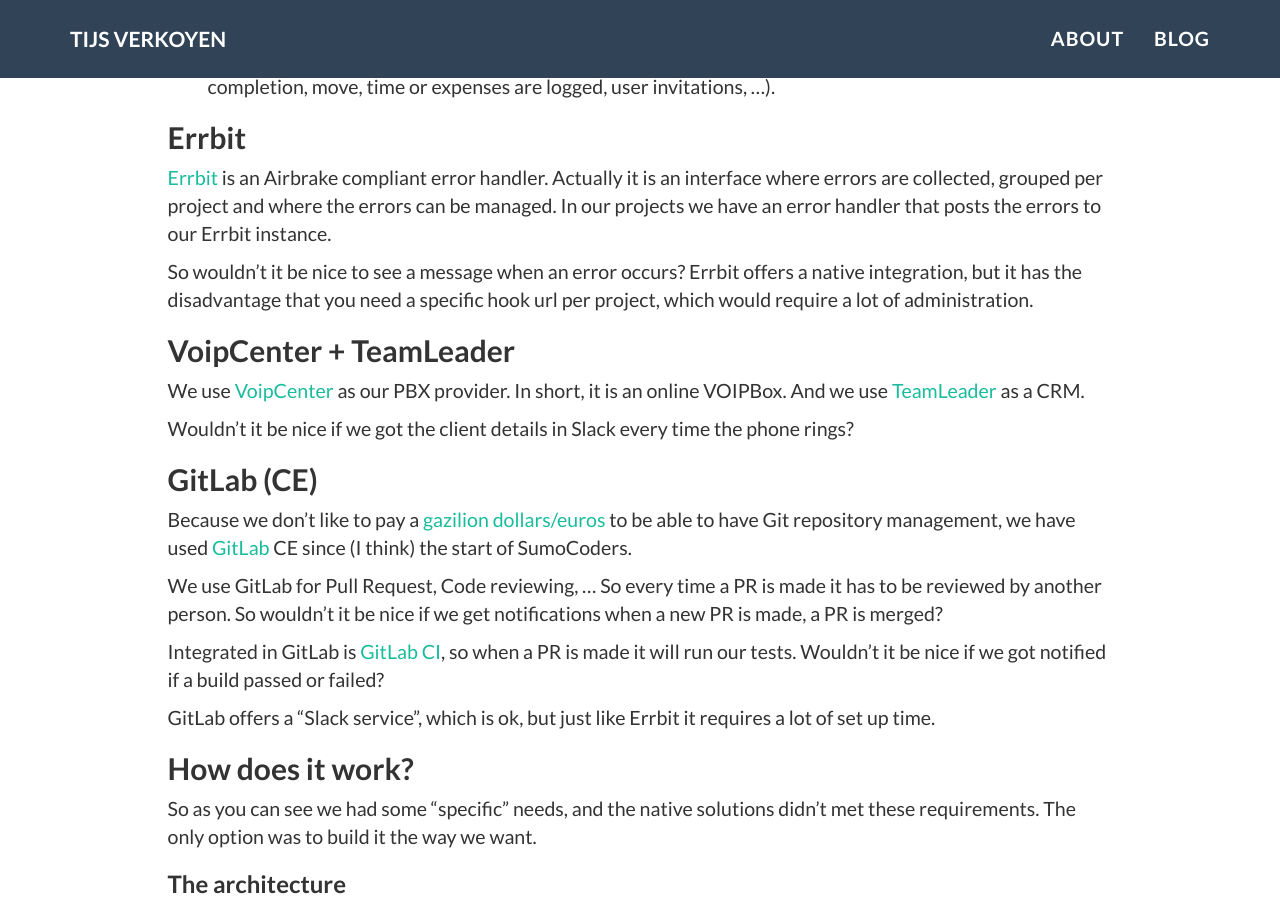
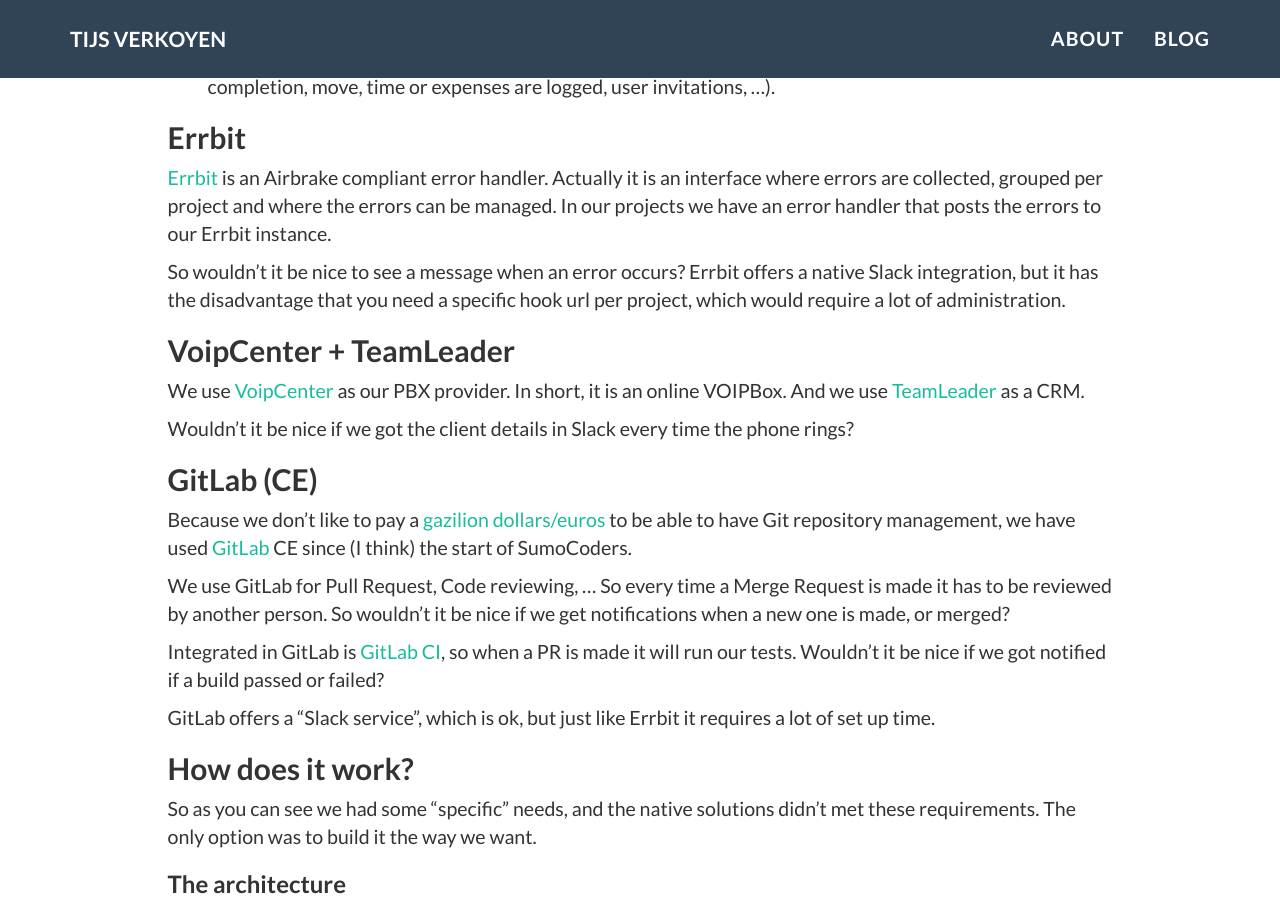
Before and after one commit to tijsverkoyen/tijsverkoyen.github.io, a Jekyll site: the page built from _posts/2016-06-20-slack-active-collab-errbit-gitlab.md, in a window 1280 px wide and 900 px high, scrolled down 854 px. Built offline with Jekyll 4.4.1, drawn with Linux system fonts in a browser that asks for light colours; nearby versions of some CDN libraries; comment, search, counter and statistics services are not loaded.

Commit message:
Processed comments of Unrated and Jelmer

```diff
--- a/_posts/2016-06-20-slack-active-collab-errbit-gitlab.md
+++ b/_posts/2016-06-20-slack-active-collab-errbit-gitlab.md
@@ -39,7 +39,7 @@ a native integration, it kinda sucks for us for some reasons:
 grouped per project and where the errors can be managed. In our projects we have an error handler that posts the errors
 to our Errbit instance.
 
-So wouldn't it be nice to see a message when an error occurs? Errbit offers a native integration, but it has the disadvantage
+So wouldn't it be nice to see a message when an error occurs? Errbit offers a native Slack integration, but it has the disadvantage
 that you need a specific hook url per project, which would require a lot of administration.
 
 ## VoipCenter + TeamLeader
@@ -55,8 +55,8 @@ Because we don't like to pay a [gazilion dollars/euros](https://github.com/blog/
 to be able to have Git repository management, we have used [GitLab](https://about.GitLab.com/) CE since (I think) the
 start of SumoCoders.
 
-We use GitLab for Pull Request, Code reviewing, ... So every time a PR is made it has to be reviewed by another person. So
-wouldn't it be nice if we get notifications when a new PR is made, a PR is merged?
+We use GitLab for Pull Request, Code reviewing, ... So every time a Merge Request is made it has to be reviewed by another person. So
+wouldn't it be nice if we get notifications when a new one is made, or merged?
 
 Integrated in GitLab is [GitLab CI](https://about.GitLab.com/GitLab-ci/), so when a PR is made it will run our tests. Wouldn't
 it be nice if we got notified if a build passed or failed?
```
